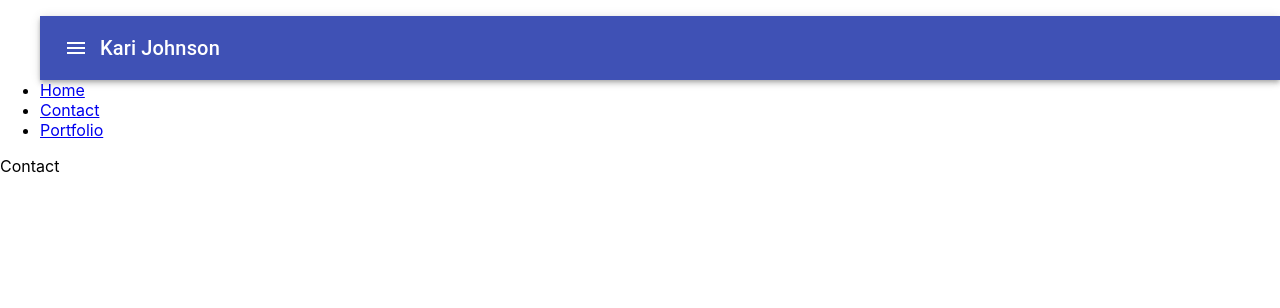
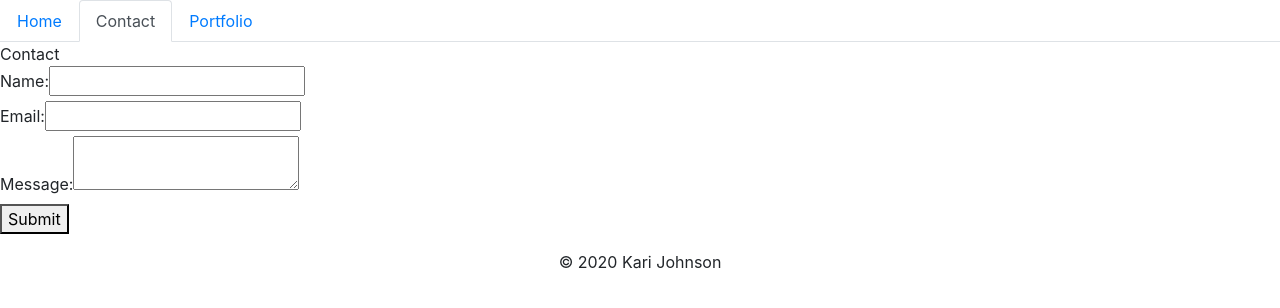
Before and after one commit to Karijayyy/React-Portfolio, a React (Create React App) app: page /contact in a window 1280 px wide. Shown: the top 308 px of the page. Built offline with nearby package versions, Linux system fonts and the light colour scheme.

Commit message:
fixed footer & contact form

```diff
--- a/package.json
+++ b/package.json
@@ -11,6 +11,8 @@
     "cors": "^2.8.5",
     "express": "^4.17.1",
     "express-router": "^0.0.1",
+    "gh-pages": "^3.2.0",
+    "homepage": "https://github.com/Karijayyy/React-Portfolio",
     "nodemailer": "^6.6.1",
     "react": "^17.0.2",
     "react-dom": "^17.0.2",
@@ -19,6 +21,8 @@
     "web-vitals": "^1.1.2"
   },
   "scripts": {
+    "predeploy": "npm run build",
+    "deploy": "gh-pages -b master -d build",
     "start": "react-scripts start",
     "build": "react-scripts build",
     "test": "react-scripts test",
--- a/public/index.html
+++ b/public/index.html
@@ -10,8 +10,8 @@
       content="Web site created using create-react-app"
     />
     <!--Bootstrap Link -->
-    <!-- <link rel="stylesheet" href="https://cdn.jsdelivr.net/npm/bootstrap@4.6.0/dist/css/bootstrap.min.css" integrity="sha384-B0vP5xmATw1+K9KRQjQERJvTumQW0nPEzvF6L/Z6nronJ3oUOFUFpCjEUQouq2+l" crossorigin="anonymous">
-    <link rel="apple-touch-icon" href="%PUBLIC_URL%/logo192.png" /> -->
+    <link rel="stylesheet" href="https://cdn.jsdelivr.net/npm/bootstrap@4.6.0/dist/css/bootstrap.min.css" integrity="sha384-B0vP5xmATw1+K9KRQjQERJvTumQW0nPEzvF6L/Z6nronJ3oUOFUFpCjEUQouq2+l" crossorigin="anonymous">
+    <link rel="apple-touch-icon" href="%PUBLIC_URL%/logo192.png" />
     <!--
       manifest.json provides metadata used when your web app is installed on a
       user's mobile device or desktop. See https://developers.google.com/web/fundamentals/web-app-manifest/
@@ -42,8 +42,8 @@
       To create a production bundle, use `npm run build` or `yarn build`.
     -->
     <!--Bootstrap Link-->
-    <!-- <script src="https://code.jquery.com/jquery-3.5.1.slim.min.js" integrity="sha384-DfXdz2htPH0lsSSs5nCTpuj/zy4C+OGpamoFVy38MVBnE+IbbVYUew+OrCXaRkfj" crossorigin="anonymous"></script>
+    <script src="https://code.jquery.com/jquery-3.5.1.slim.min.js" integrity="sha384-DfXdz2htPH0lsSSs5nCTpuj/zy4C+OGpamoFVy38MVBnE+IbbVYUew+OrCXaRkfj" crossorigin="anonymous"></script>
 <script src="https://cdn.jsdelivr.net/npm/popper.js@1.16.1/dist/umd/popper.min.js" integrity="sha384-9/reFTGAW83EW2RDu2S0VKaIzap3H66lZH81PoYlFhbGU+6BZp6G7niu735Sk7lN" crossorigin="anonymous"></script>
-<script src="https://cdn.jsdelivr.net/npm/bootstrap@4.6.0/dist/js/bootstrap.min.js" integrity="sha384-+YQ4JLhjyBLPDQt//I+STsc9iw4uQqACwlvpslubQzn4u2UU2UFM80nGisd026JF" crossorigin="anonymous"></script> -->
+<script src="https://cdn.jsdelivr.net/npm/bootstrap@4.6.0/dist/js/bootstrap.min.js" integrity="sha384-+YQ4JLhjyBLPDQt//I+STsc9iw4uQqACwlvpslubQzn4u2UU2UFM80nGisd026JF" crossorigin="anonymous"></script>
   </body>
 </html>
--- a/src/server.js
+++ b/server.js
@@ -16,8 +16,8 @@ app.listen(5000, () => console.log("Server Running"));
 const contactEmail = nodemailer.createTransport({
     service: 'gmail',
     auth: {
-      user: "***************@gmail.com",
-      pass: "********",
+      user: "kari@maeandmariemarketing.com",
+      pass: "Thugkitchen2020$",
     },
   });
 
--- a/src/App.js
+++ b/src/App.js
@@ -5,10 +5,6 @@ import Contact from "./pages/Contact";
 import Portfolio from "./pages/Portfolio";
 import Navbar from "./components/Navbar";
 import Footer from "./components/Footer";
-
-
-//NavTabs component
-// import NavTabs from "./components/NavTabs";
 
 function App() {
   return (
@@ -18,8 +14,10 @@ function App() {
         <Route exact path="/" component={Home} />
         <Route path="/contact" component={Contact} />
         <Route path="/portfolio" component={Portfolio} />
+        <Footer />
       </div>
     </Router>
+
   );
 }
 
--- a/src/components/Navbar.js
+++ b/src/components/Navbar.js
@@ -1,45 +1,16 @@
 import React from "react";
 import { Link, useLocation } from "react-router-dom";
-import {AppBar, Toolbar, IconButton, Typography, Button} from "@material-ui/core";
-import MenuIcon from "@material-ui/icons/Menu";
-import { makeStyles } from '@material-ui/core/styles';
-import { useHistory } from "react-router-dom";
-
-const useStyles = makeStyles(()=>({
-  root: {
-    flexGrow: 1,
-  },
-  menuButton: {
-    marginRight:"20 px",
-  },
-  title: {
-    flexGrow: 1,
-  },
-}));
-
 
 
 function Navbar() {
 
   const location = useLocation();
-  const classes = useStyles();
 
   return (
     <ul className="nav nav-tabs">
 
-<AppBar position="static">
-  <Toolbar>
-    <IconButton edge="start" className={classes.menuButton} color="inherit" aria-label="menu">
-      <MenuIcon />
-    </IconButton>
-    <Typography variant="h6" className={classes.title}>
-      Kari Johnson
-    </Typography>
 
-    {/* <Button color="inherit">Login</Button> */}
-  </Toolbar>
-</AppBar>
-
+ {/* bootstrap */}
         {/* Home link */}
       <li className="nav-item">
         <Link to="/" className={location.pathname === "/" ? "nav-link active" : "nav-link"}>
--- a/src/pages/Contact.js
+++ b/src/pages/Contact.js
@@ -1,9 +1,12 @@
 import React from "react";
-// import Navbar from "../../src/components/Navbar";
+import ContactForm from '../components/ContactForm';
 
 function Contact () {
 return (
+    <div>
     <div>Contact</div>
+    <ContactForm />
+    </div>
 )
 };
 
```
Also changed, not shown: 1 other file (tests, documents, lock files or other folders).
